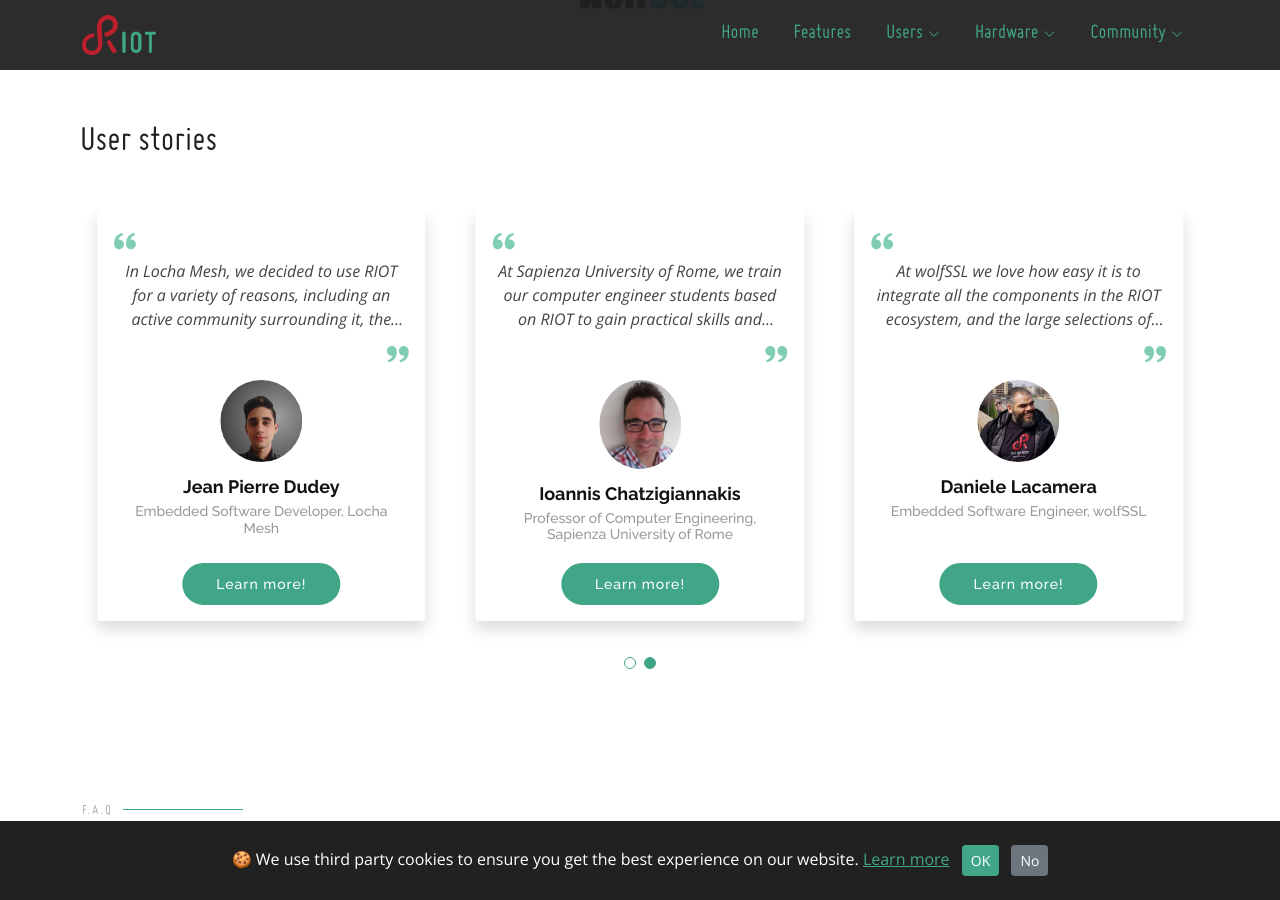
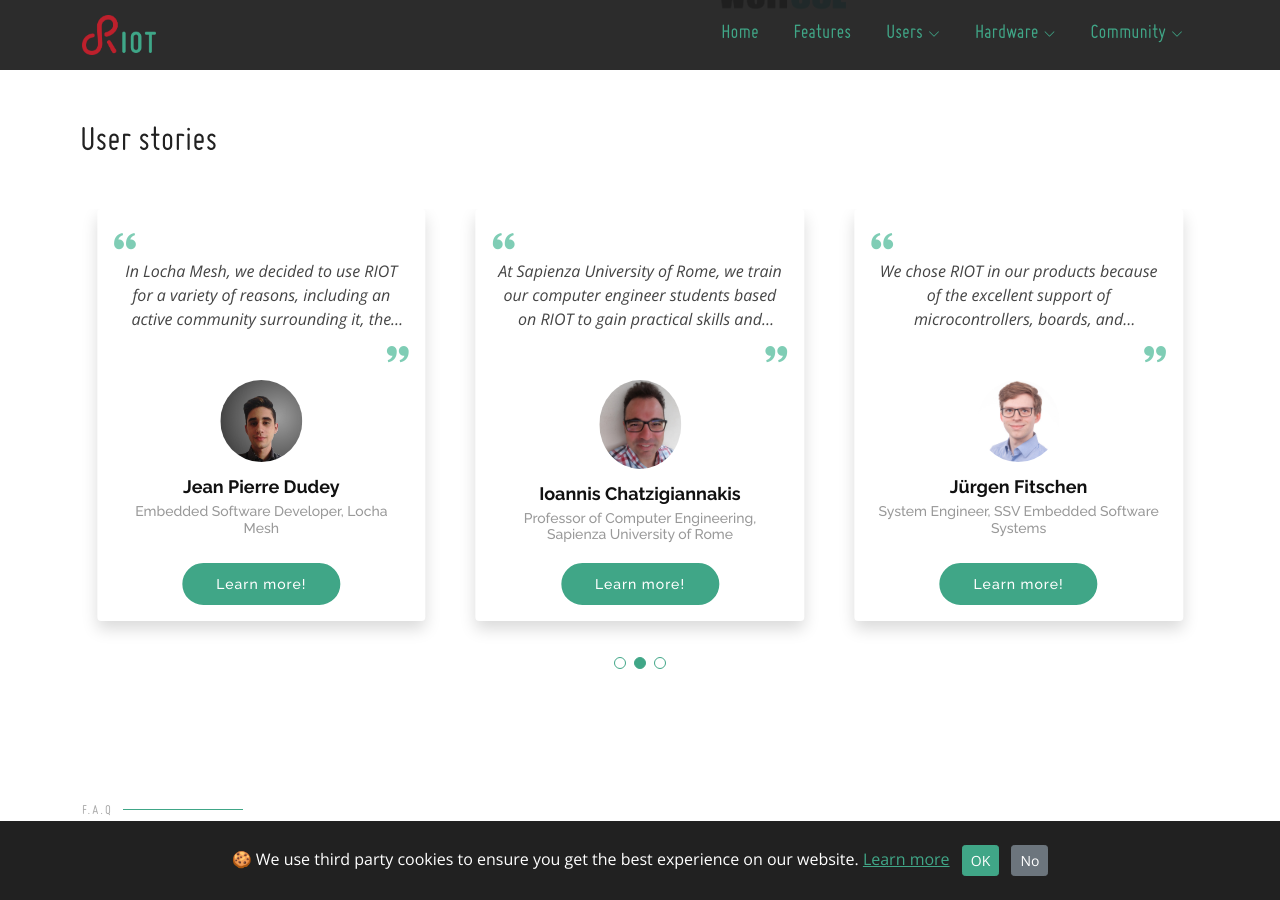
Before and after one commit to RIOT-OS/riot-os.org, a Jekyll site: the page built from index.html, in a window 1280 px wide and 900 px high, scrolled down 4865 px. Built offline with Jekyll 4.4.1, drawn with Linux system fonts in a browser that asks for light colours; some web fonts are replaced.

Commit message:
users: add SSV GmbH

```diff
--- a/_data/companies.yml
+++ b/_data/companies.yml
@@ -1,3 +1,8 @@
+ssv:
+  name: SSV Embedded Software Systems
+  logo: ssv-logo.svg
+  url: https://www.ssv-embedded.de/en/
+
 savoir_faire_linux:
   name: Savoir-faire Linux
   logo: savoir-faire-linux-logo.svg
--- /dev/null
+++ b/_use_cases/ssv.md
@@ -0,0 +1,18 @@
+---
+project: Seamless Power Management on IoT Devices
+quote: We chose RIOT in our products because of the excellent support of microcontrollers, boards, and peripherals. Our customers benefit from the modular architecture in RIOT, which enables easy customization.
+user: J&uuml;rgen Fitschen
+user_position: System Engineer
+user_photo: user-photos/Juergen-Fitschen.jpg
+company: ssv
+---
+
+## About
+
+For more than 35 years SSV Software Systems GmbH has been developing, producing and marketing microcomputer modules (embedded systems), assemblies and systems that are used with special software in the field of industrial and process automation for demanding communication tasks. From Hanover, we serve a worldwide customer base in various market segments. Our goal is to make machines and processes considerably more intelligent.
+
+
+## Why RIOT?
+
+SSV uses RIOT in multiple customer projects.
+You can learn more about one use case of RIOT in the <a href="https://youtu.be/rZkIVIShKjw?t=91">talk</a> about "Seamless Power Management on IoT Devices -- Lessons from an HVAC Use Case using RIOT" presented at the RIOT Summit 2020.
```
Also changed, not shown: assets/img/companies/ssv-logo.svg (added), assets/img/use-cases/user-photos/Juergen-Fitschen.jpg (added).
